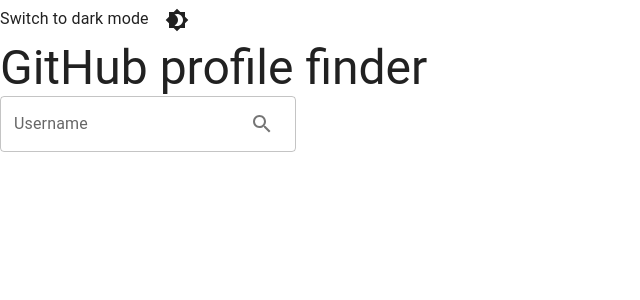
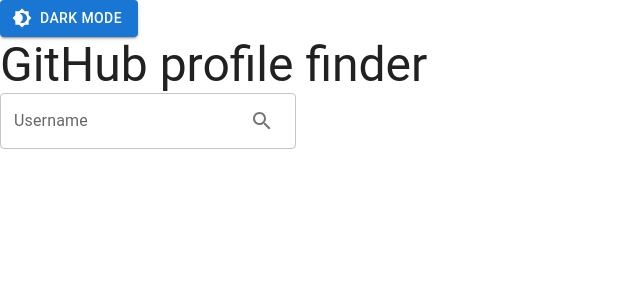
Before and after one commit to abbyfrog/github-profiles, a React (Create React App) app: page / in a window 1280 px wide. Shown: the top 300 px of the page, without its empty margins (0-640 px from the left). Built offline with nearby package versions, Linux system fonts and the light colour scheme.

Commit message:
Store colour mode in local storage and retrieve when page loads

```diff
--- a/src/App.tsx
+++ b/src/App.tsx
@@ -1,42 +1,58 @@
 import React from 'react';
-import IconButton from '@mui/material/IconButton';
 import Box from '@mui/material/Box';
 import { createTheme, ThemeProvider, useTheme } from '@mui/material/styles';
 import Brightness4Icon from '@mui/icons-material/Brightness4';
 import Brightness7Icon from '@mui/icons-material/Brightness7';
-import { CssBaseline } from '@mui/material';
+import { Button, CssBaseline } from '@mui/material';
 import { ProfileSearchView } from './views/ProfileSearch/ProfileSearchView';
+import { getItemFromLocalStorage, updateLocalStorage } from './utils/localStorage';
 
-const ColourModeContext = React.createContext({ toggleColorMode: () => {} });
+type ColourMode = 'light' | 'dark';
 
-function MyApp() {
+const COLOUR_MODE_KEY = 'colourMode';
+const ColourModeContext = React.createContext({ toggleColourMode: () => {} });
+
+function Views() {
   const theme = useTheme();
   const colourMode = React.useContext(ColourModeContext);
   return (
     <Box>
-      Switch to {theme.palette.mode === 'dark' ? 'light' : 'dark'} mode
-      <IconButton sx={{ ml: 1 }} onClick={colourMode.toggleColorMode} color="inherit">
-        {theme.palette.mode === 'dark' ? <Brightness7Icon /> : <Brightness4Icon />}
-      </IconButton>
+      <Button
+        variant="contained"
+        startIcon={theme.palette.mode === 'dark' ? <Brightness7Icon /> : <Brightness4Icon />}
+        onClick={colourMode.toggleColourMode}
+      >
+        {theme.palette.mode === 'dark' ? 'Light' : 'Dark'} mode
+      </Button>
       <ProfileSearchView />
     </Box>
   );
 }
 
 export const App = () => {
-  const [isInDarkMode, toggleDarkMode] = React.useState<boolean>(false);
-  const colourMode = React.useMemo(() => ({ toggleColorMode: () => toggleDarkMode(!isInDarkMode) }), [isInDarkMode]);
-
-  const theme = React.useMemo(
-    () => createTheme({ palette: { mode: isInDarkMode ? 'dark' : 'light' } }),
-    [isInDarkMode],
+  const [colourMode, setColourMode] = React.useState<ColourMode>(
+    (getItemFromLocalStorage(COLOUR_MODE_KEY) as ColourMode) ?? 'light',
+  );
+  const memoisedColourMode = React.useMemo(
+    () => ({
+      toggleColourMode: () => {
+        setColourMode((prevMode) => (prevMode === 'light' ? 'dark' : 'light'));
+      },
+    }),
+    [],
   );
 
+  const theme = React.useMemo(() => createTheme({ palette: { mode: colourMode } }), [colourMode]);
+
+  React.useEffect(() => {
+    updateLocalStorage({ key: COLOUR_MODE_KEY, value: colourMode });
+  }, [colourMode]);
+
   return (
-    <ColourModeContext.Provider value={colourMode}>
+    <ColourModeContext.Provider value={memoisedColourMode}>
       <ThemeProvider theme={theme}>
         <CssBaseline />
-        <MyApp />
+        <Views />
       </ThemeProvider>
     </ColourModeContext.Provider>
   );
--- /dev/null
+++ b/src/utils/localStorage.ts
@@ -0,0 +1,5 @@
+export const updateLocalStorage = ({ key, value }: { key: string; value: string }) => {
+  localStorage.setItem(key, value);
+};
+
+export const getItemFromLocalStorage = (key: string) => localStorage.getItem(key);
```
